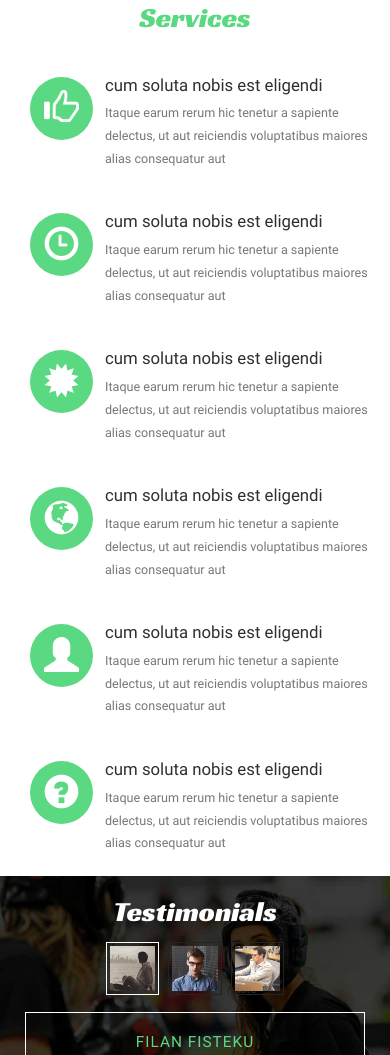
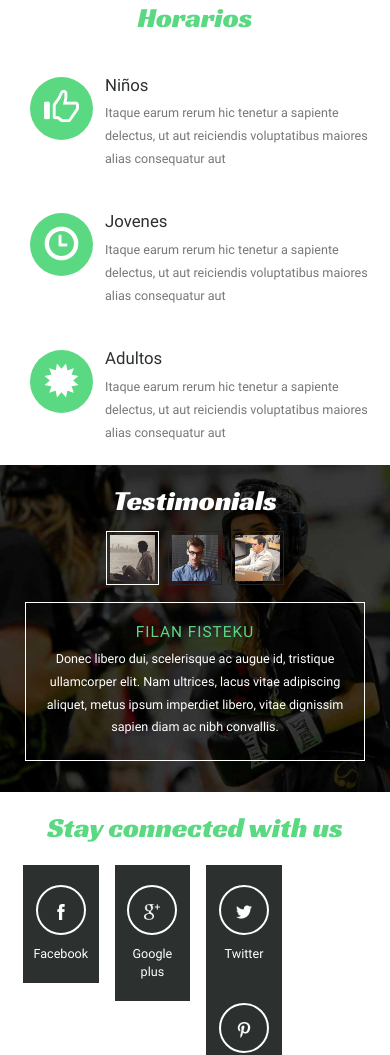
Before and after one commit to quintanalexis1989/RepoWebPage, a plain HTML site: page web/index.html in a window 390 px wide. Shown: the part 3384-4439 px from the top of the page. Drawn offline with Linux system fonts and the light colour scheme.

Commit message:
Horarios
Se cambio opcion Servicios, por Horarios.

```diff
--- a/web/index.html
+++ b/web/index.html
@@ -56,7 +56,7 @@ License URL: http://creativecommons.org/licenses/by/3.0/
 						<li><a href="#home" class="active scroll" data-hover="Inicio">Inicio</a></li>
 						<li><a href="#about" class="scroll" data-hover="Conocenos">Conocenos</a></li>
 						<li><a href="#team" class="scroll" data-hover="Instructores">Instructores</a></li>
-						<li><a href="#services" class="scroll" data-hover="Servicios">Servicios</a></li>
+						<li><a href="#services" class="scroll" data-hover="Horarios">Horarios</a></li>
 						<li><a href="#gallery" class="scroll" data-hover="Galeria">Galeria</a></li>
 						<li><a href="#news" class="scroll" data-hover="Novedades">Novedades</a></li>
 						<li><a href="#contact" class="scroll" data-hover="Contacto">Contacto</a></li>
@@ -335,50 +335,36 @@ License URL: http://creativecommons.org/licenses/by/3.0/
 	<!-- services -->
 	<div class="services" id="services">
 		<div class="container">
-			<h3 class="title">Services</h3>
+			<h3 class="title">Horarios</h3>
 			<div class="servc-grids">
-				<div class="col-md-6 servc-grid">
+				<div class="col-md-4 servc-grid">
 					<div class="col-xs-3 servc-grid-left">
 						<span class="glyphicon glyphicon-thumbs-up" aria-hidden="true"></span>
 					</div>
 					<div class="col-xs-9 servc-grid-right">
-						<h4>cum soluta nobis est eligendi</h4>
+						<h4>Niños</h4>
 						<p>Itaque earum rerum hic tenetur a sapiente delectus, ut aut
 						reiciendis voluptatibus maiores alias consequatur aut</p>
 					</div>
 					<div class="clearfix"> </div>
 				</div>
-				<div class="col-md-6 servc-grid">
+				<div class="col-md-4 servc-grid">
 					<div class="col-xs-3 servc-grid-left">
 						<span class="glyphicon glyphicon-time" aria-hidden="true"></span>
 					</div>
 					<div class="col-xs-9 servc-grid-right">
-						<h4>cum soluta nobis est eligendi</h4>
+						<h4>Jovenes</h4>
 						<p>Itaque earum rerum hic tenetur a sapiente delectus, ut aut
 						reiciendis voluptatibus maiores alias consequatur aut</p>
 					</div>
 					<div class="clearfix"> </div>
 				</div>
-				<div class="clearfix"> </div>
-			</div>
-			<div class="servc-grids">
-				<div class="col-md-6 servc-grid">
+				<div class="col-md-4 servc-grid">
 					<div class="col-xs-3 servc-grid-left">
 						<span class="glyphicon glyphicon-certificate" aria-hidden="true"></span>
 					</div>
 					<div class="col-xs-9 servc-grid-right">
-						<h4>cum soluta nobis est eligendi</h4>
-						<p>Itaque earum rerum hic tenetur a sapiente delectus, ut aut
-							reiciendis voluptatibus maiores alias consequatur aut</p>
-					</div>
-					<div class="clearfix"> </div>
-				</div>
-				<div class="col-md-6 servc-grid">
-					<div class="col-xs-3 servc-grid-left">
-						<span class="glyphicon glyphicon-globe" aria-hidden="true"></span>
-					</div>
-					<div class="col-xs-9 servc-grid-right">
-						<h4>cum soluta nobis est eligendi</h4>
+						<h4>Adultos</h4>
 						<p>Itaque earum rerum hic tenetur a sapiente delectus, ut aut
 							reiciendis voluptatibus maiores alias consequatur aut</p>
 					</div>
@@ -386,31 +372,8 @@ License URL: http://creativecommons.org/licenses/by/3.0/
 				</div>
 				<div class="clearfix"> </div>
 			</div>
-			<div class="servc-grids">
-				<div class="col-md-6 servc-grid">
-					<div class="col-xs-3 servc-grid-left">
-						<span class="glyphicon glyphicon-user" aria-hidden="true"></span>
-					</div>
-					<div class="col-xs-9 servc-grid-right">
-						<h4>cum soluta nobis est eligendi</h4>
-						<p>Itaque earum rerum hic tenetur a sapiente delectus, ut aut
-							reiciendis voluptatibus maiores alias consequatur aut</p>
-					</div>
-					<div class="clearfix"> </div>
-				</div>
-				<div class="col-md-6 servc-grid">
-					<div class="col-xs-3 servc-grid-left">
-						<span class="glyphicon glyphicon-question-sign" aria-hidden="true"></span>
-					</div>
-					<div class="col-xs-9 servc-grid-right">
-						<h4>cum soluta nobis est eligendi</h4>
-						<p>Itaque earum rerum hic tenetur a sapiente delectus, ut aut
-							reiciendis voluptatibus maiores alias consequatur aut</p>
-					</div>
-					<div class="clearfix"> </div>
-				</div>
-				<div class="clearfix"> </div>
-			</div>
+
+
 		</div>
 	</div>
 	<!-- //services -->
```
